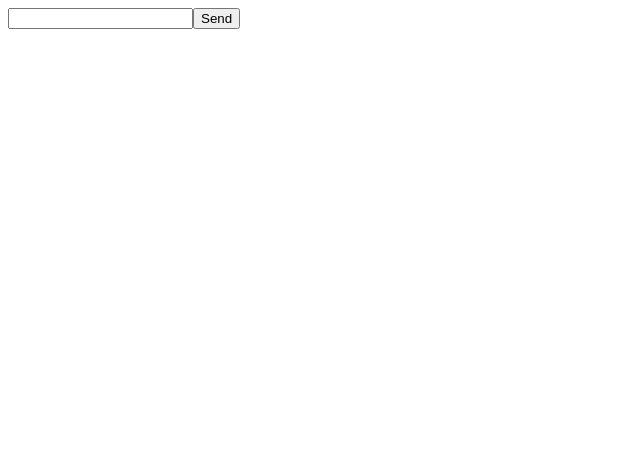
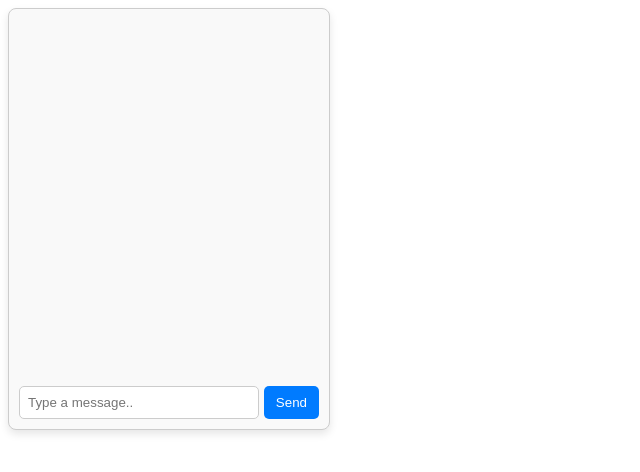
Before and after one commit to udanilokuhetti92/EventExtravaganza-Frontend, a React (Vite) app: page / in a window 1280 px wide. Shown: the top 472 px of the page, without its empty margins (0-640 px from the left). Built offline with nearby package versions, Linux system fonts and the light colour scheme.

Commit message:
Update chatbot.jsx

```diff
--- a/src/chatbot/chatbot.jsx
+++ b/src/chatbot/chatbot.jsx
@@ -1,4 +1,5 @@
 import {useState} from 'react'
+import './chatbot.css'
 
 export default function Chatbot() {
   const[messages,setMessages]=useState([]);
@@ -26,6 +27,8 @@ export default function Chatbot() {
         <input
           type="text"
           value={input}
+          onChange={(e) =>setInput(e.target.value)}
+          placeholder="Type a message.."
         />
         <button onClick={sendMessage}>Send</button>
       </div>
```
